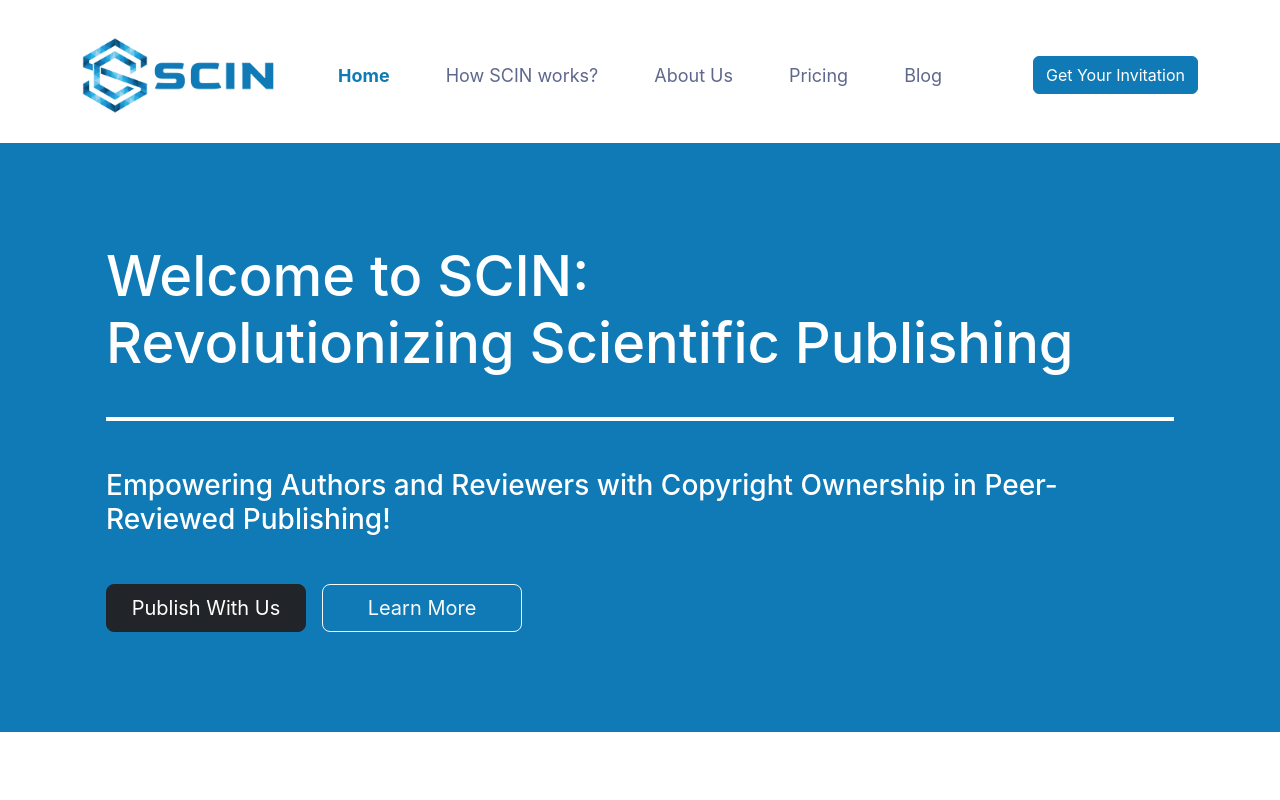
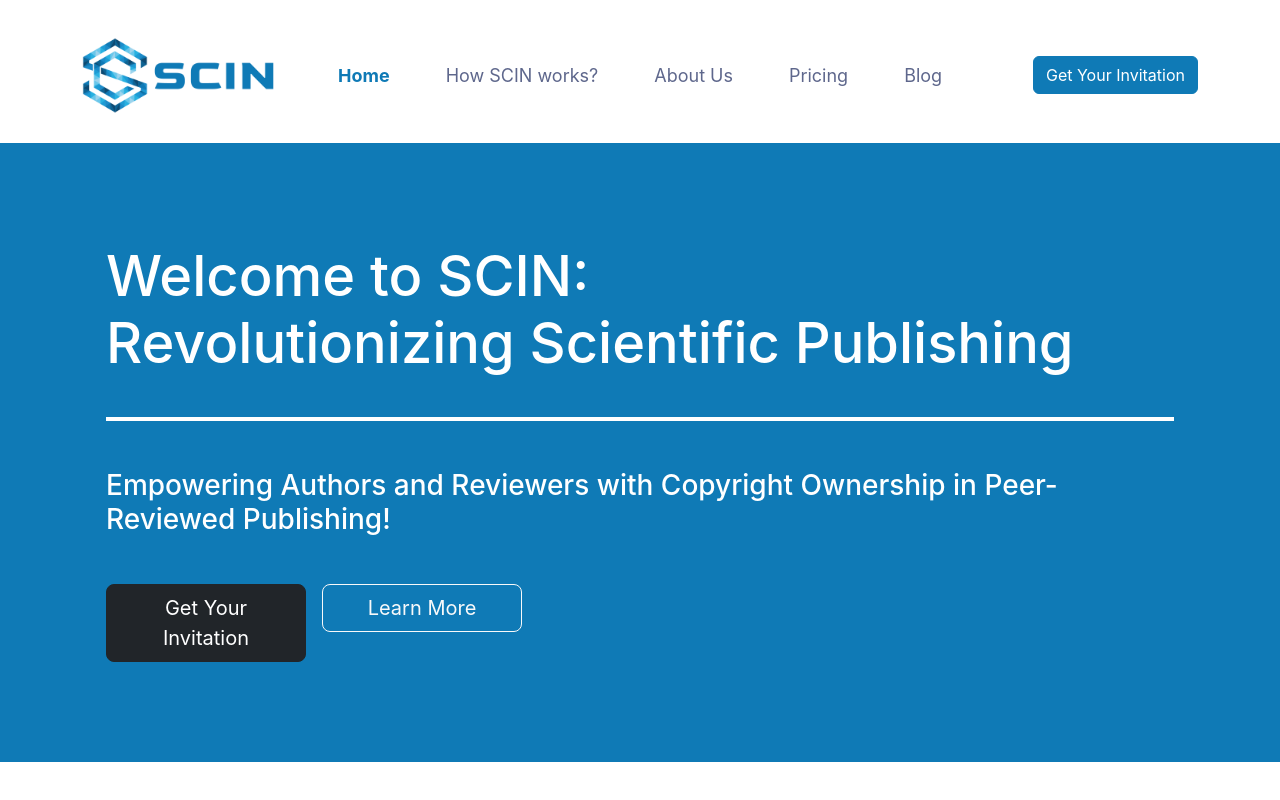
Before and after one commit to scinhq/landing-page, a Next.js app: page / in a window 1280 px wide. Shown: the top 800 px of the page. Built offline with nearby package versions, Linux system fonts and the light colour scheme.

Commit message:
change button text

```diff
--- a/src/pages/index.tsx
+++ b/src/pages/index.tsx
@@ -48,7 +48,7 @@
                         className="btn btn-dark btn-lg equal-width-btns"
                         data-wow-delay=".6s"
                       >
-                        Publish With Us
+                        Get Your Invitation
                       </a>
                     </Link>
                   </div>
@@ -413,7 +413,7 @@
           <h1>Are you intesred in publishing your paper with us?</h1>
           <br />
           <p className="text-center">
-            Please sign up and we will get back to you soon.
+            Please fill the invitation form and we will get back to you soon.
           </p>
           <div className="row justify-content-center my-4">
             <div className="col-auto">
@@ -429,7 +429,7 @@
                       type="button"
                       id="subscribe-btn"
                     >
-                      Sign Up
+                      Get Your Invitation
                     </button>
                   </Link>
                 </div>
```
